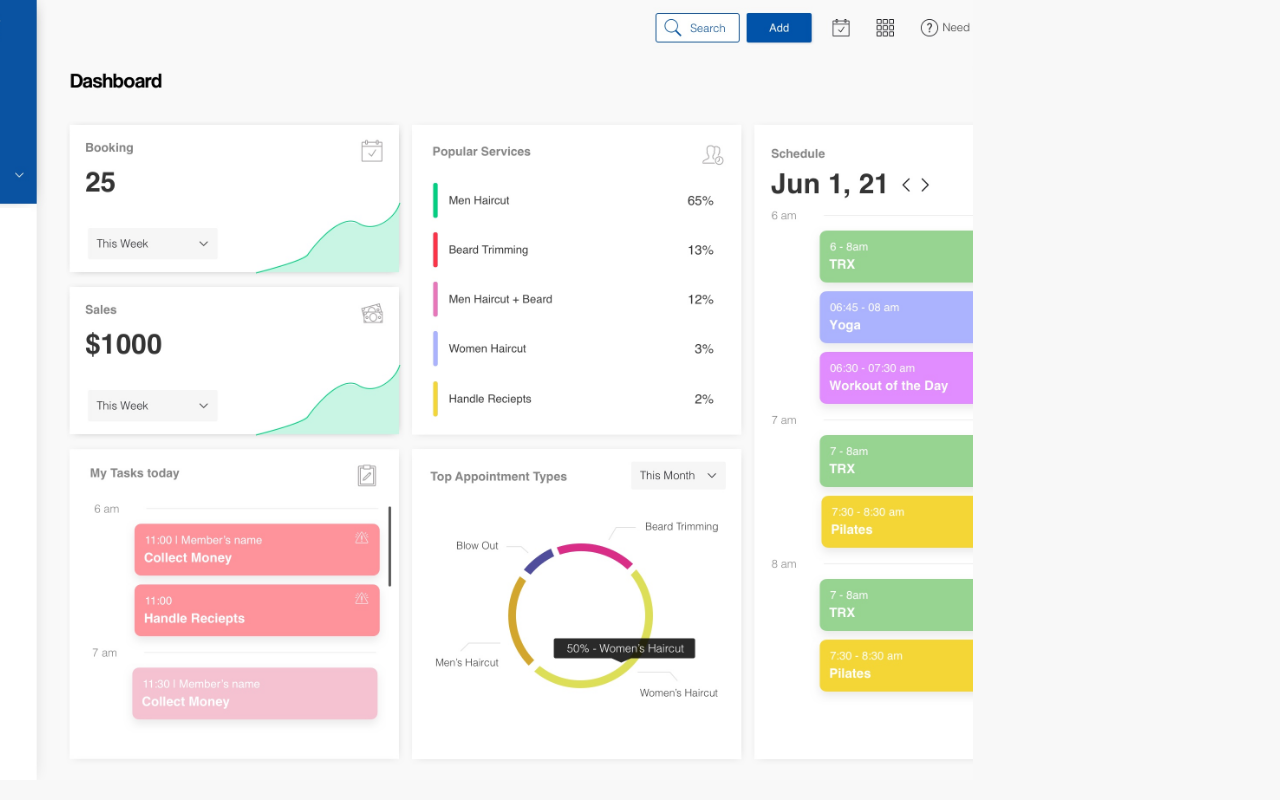
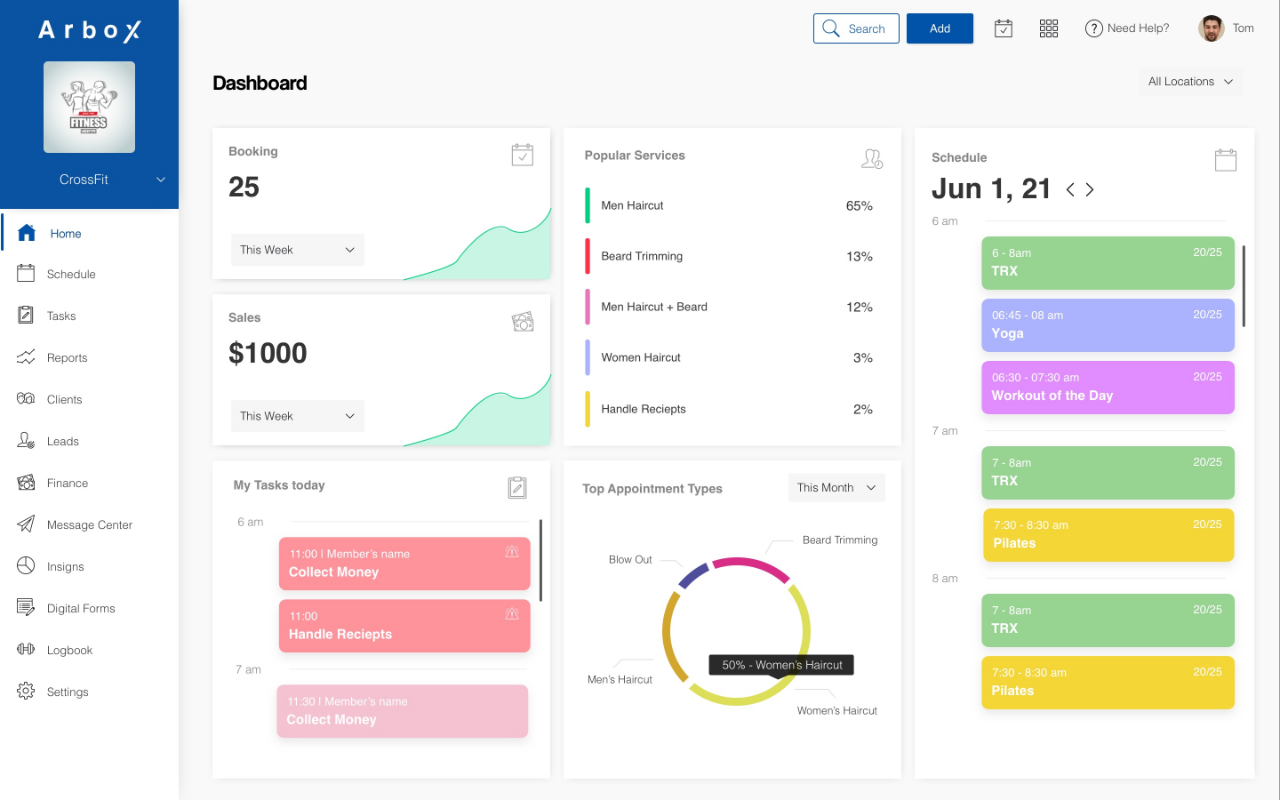
Before and after one commit to harelfogel/Class-Review-Part2, a React (Create React App) app: page / in a window 1280 px wide. Built offline with nearby package versions, Linux system fonts and the light colour scheme.

Commit message:
fix dashboard full size

```diff
--- a/src/App.css
+++ b/src/App.css
@@ -1,3 +1,10 @@
+html, body {
+  margin: 0;
+  padding: 0;
+  height: 100%;
+  min-height: 100%;
+}
+
 .App {
   display: flex;
   justify-content: flex-start;
@@ -8,6 +15,7 @@
   box-sizing: border-box;
   background-color: #f8f8f8;
   position: relative;
+  overflow: hidden;
 }
 
 .dashboard {
@@ -18,7 +26,7 @@
 }
 
 .dashboard-full {
-  width: 100%;
+  max-width: 100%;
 }
 
 .dashboard-shadow {
--- a/src/App.js
+++ b/src/App.js
@@ -22,7 +22,10 @@ function App() {
         fullSize={!showSidebar}
         onOutsideClick={handleOutsideClick}
       />
-       {showSidebar && <Sidebar onClick={handleSidebarClick} />}
+      <Sidebar
+        onClick={handleSidebarClick}
+        visible={showSidebar} /* Add this prop */
+      />
     </div>
   );
 }
--- a/src/components/Dashboard/Dashboard.css
+++ b/src/components/Dashboard/Dashboard.css
@@ -1,14 +1,12 @@
 .dashboard {
     position: absolute;
-    max-width: 1400px;
-    max-height: 780px;
     width: 100%;
     height: 100%;
-    background-size: cover;
+    background-image: url('../../assets/images/Dashboard.png');
+    background-size: contain; /* Change this from 'cover' to 'contain' */
     background-position: center;
+    background-repeat: no-repeat; /* Add this line */
     cursor: pointer;
-    background-image: url('../../assets/images/Dashboard.png');
-    background-size: cover;
-    background-position: center;
-    cursor: pointer;
-}
+    z-index: 1;
+    transition: all 0.3s ease;
+  }
--- a/src/components/Sidebar/Sidebar.css
+++ b/src/components/Sidebar/Sidebar.css
@@ -2,9 +2,18 @@
   display: flex;
   flex-direction: column;
   justify-content: space-between;
-  height: 100%;
+  height: 100vh;
   background-color: #fff;
   border-left: 1px solid #331818;
+  width: 24.5%; /* Add this line */
+  position: absolute; /* Add this line */
+  right: 0; /* Add this line */
+  z-index: 2; /* Add this line */
+  transform: translateX(100%); /* Add this line */
+  transition: transform 0.3s ease; /* Add this line */
+}
+.sidebar-visible {
+  transform: translateX(0); /* Add this line */
 }
 
 .sidebar-section {
@@ -261,5 +270,4 @@
   z-index: 10;
   background-color: #fff;
   box-shadow: 0px 0px 5px rgba(0, 0, 0, 0.1);
-  /* Add other styles for the suggestions list */
 }
--- a/src/components/Sidebar/Sidebar.js
+++ b/src/components/Sidebar/Sidebar.js
@@ -59,7 +59,7 @@ const Sidebar = (props) => {
   };
 
   return (
-    <div className="sidebar">
+    <div  className={`sidebar ${props.visible ? 'sidebar-visible' : ''}`} >
       <div className="sidebar-section">
         <div className="section-container">
           <img className="pencil-icon" src={Pencil} alt="Pencil icon" />
```
